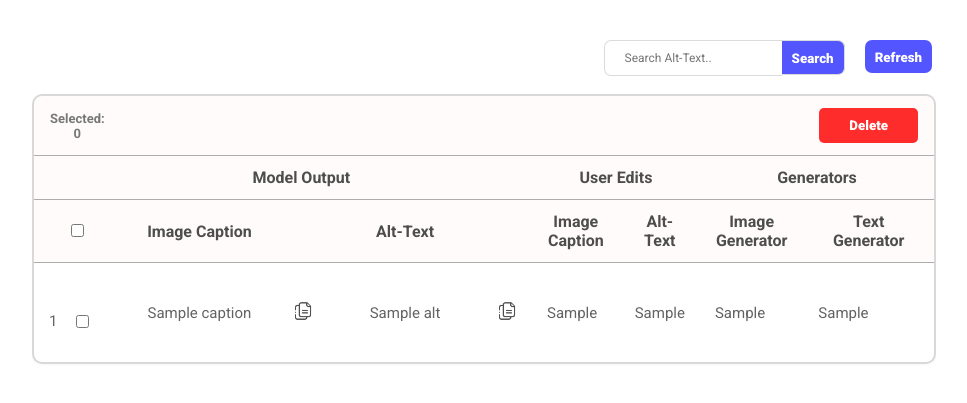
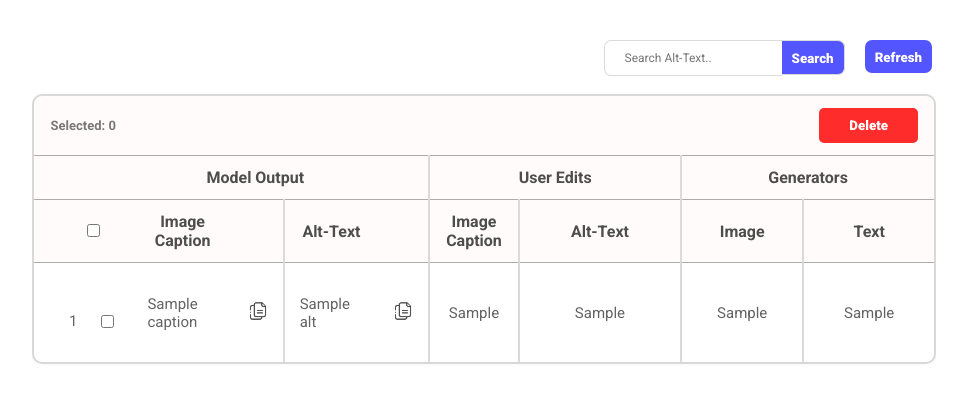
Before and after one commit to ramisdeadd/contextual-alt_text, a FastAPI app: template src/templates/pages/dashboard.html in a window 1280 px wide. Shown: the part 60-463 px from the top of the page, without its empty margins (156-1123 px from the left). Run offline with FastAPI, Linux system fonts and the light colour scheme; the template is opened without the code that fills it: most values are stand-ins (such as "Sample title", 1, 10 or a date in 2020).

Commit message:
equalized all the spaces in dashboard

```diff
--- a/src/static/styles.css
+++ b/src/static/styles.css
@@ -1189,6 +1189,20 @@ body{
     box-sizing: border-box;
 }
 
+thead tr:nth-child(3) th:nth-child(3),thead tr:nth-child(3) th:nth-child(6), thead tr:nth-child(3) th:nth-child(5),thead tr:nth-child(3) th:nth-child(7), thead tr:nth-child(3) th:nth-child(8),
+ td:nth-child(5), td:nth-child(3), td:nth-child(7), td:nth-child(6), td:nth-child(8), thead tr:nth-child(2) th:nth-child(3), thead tr:nth-child(2) th:nth-child(4)
+{
+    border-right: 2px solid #dadada;
+}
+
+td:nth-child(7), td:nth-child(8), td:nth-child(9),td:nth-child(6)   {
+    text-align: center;
+}
+
+td:nth-child(2) {
+    text-align-last: left;
+}
+
 .main-profile input {
     height: 30px;
     width: 254px;
@@ -1217,6 +1231,16 @@ body{
     margin-right: 50px;
 }
 
+.image-generator {
+    margin-left: 20px;
+    margin-right: 20px;
+}
+
+.user-alt-text {
+    margin-left: 40px;
+    margin-right: 40px;
+}
+
 .whitebg2 {
     background-color: rgb(239, 241, 250);
     padding: 30px 20px 100px;
@@ -1327,11 +1351,11 @@ body{
     flex-direction: column;
 }
 
-
 table {
     width: auto;
     height: auto;
     border-collapse: collapse;
+    border-spacing: 0;
     border-radius: 8px;
     overflow: hidden;
     box-shadow: 0 2px 4px rgba(0, 0, 0, 0.05);
@@ -1383,12 +1407,13 @@ td {
 }
 
 .dashboard-id {
+    margin-left: 20px;
     margin-top: -4px;
-    margin-right: 15px;
 }
 
 .dashboard-checkbox {
     margin-top: -1px;
+    margin-left: 20px;
 }
 
 .delete-button button {
@@ -1456,6 +1481,7 @@ thead th {
     font-weight: 400;
     margin-top: -18px;
     padding: 0;
+    width: 200px;
 }
 
 .profile-title {
--- a/src/templates/pages/admin.html
+++ b/src/templates/pages/admin.html
@@ -46,7 +46,7 @@
                                 <input type="checkbox" name="option1" value="Option1">
                             </div>
                         </th>
-                        <th>Image Caption</th>
+                        <th class="border-right">Image Caption</th>
                         <th></th>
                         <th>Alt-Text</th>
                         <th></th>
--- a/src/templates/pages/dashboard.html
+++ b/src/templates/pages/dashboard.html
@@ -61,8 +61,8 @@
                         <th></th>
                         <th>Image Caption</th>
                         <th>Alt-Text</th>
-                        <th>Image Generator</th>
-                        <th colspan="2">Text Generator</th>
+                        <th>Image</th>
+                        <th>Text</th>
                     </tr>
                 </thead>
                 <tbody>
@@ -78,10 +78,9 @@
                         </td>
                         <td class="caption-table">
                             <div class="dashboard-buttons">
-                                <div>
+                                <div class="model-output-imagecaption">
                                     {{img.caption}}
                                 </div>
-
                             </div>
 
                         </td>
@@ -118,14 +117,23 @@
                             {{img.caption_edit}}
                         </td>
                         <td>
-                            {{alt.alt_edit}}
+                            <div class="user-alt-text">
+                                {{alt.alt_edit}}
+                            </div>
+
                         </td>
                         <td>
-                            {{img.caption_gen}}
+                            <div class="image-generator">
+                                {{img.caption_gen}}
+                            </div>
+
                         </td>
+
+
                         <td>
                             {{alt.alt_gen}}
                         </td>
+
                     </tr>
                     {% endfor %}
                 </tbody>
--- a/src/templates/pages/profile.html
+++ b/src/templates/pages/profile.html
@@ -15,7 +15,7 @@
                     <h2>Username</h2>
                 </div>
                 <div class="profile-subtitle">
-                    Change your username with at least 6 characters <br> long, no special characters and no spaces
+                    Change your username with at least 6 characters long, no special characters and no spaces
                 </div>
 
             </div>
```
